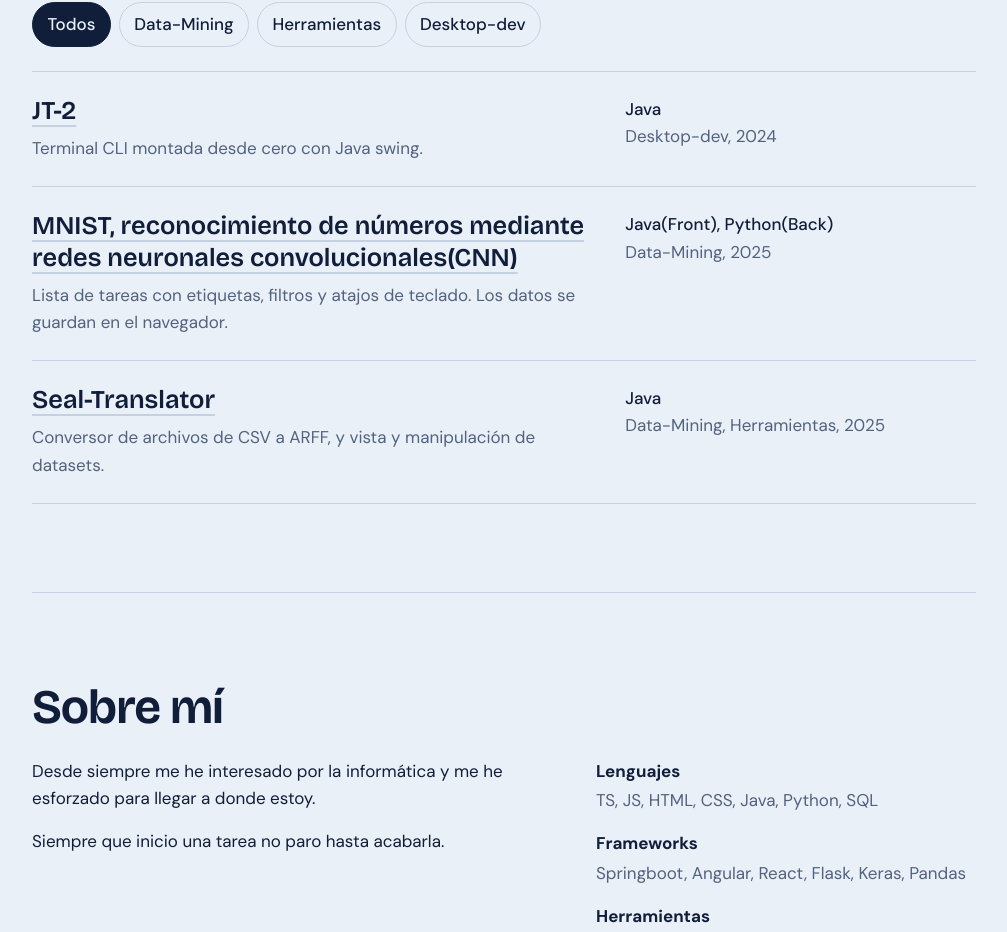
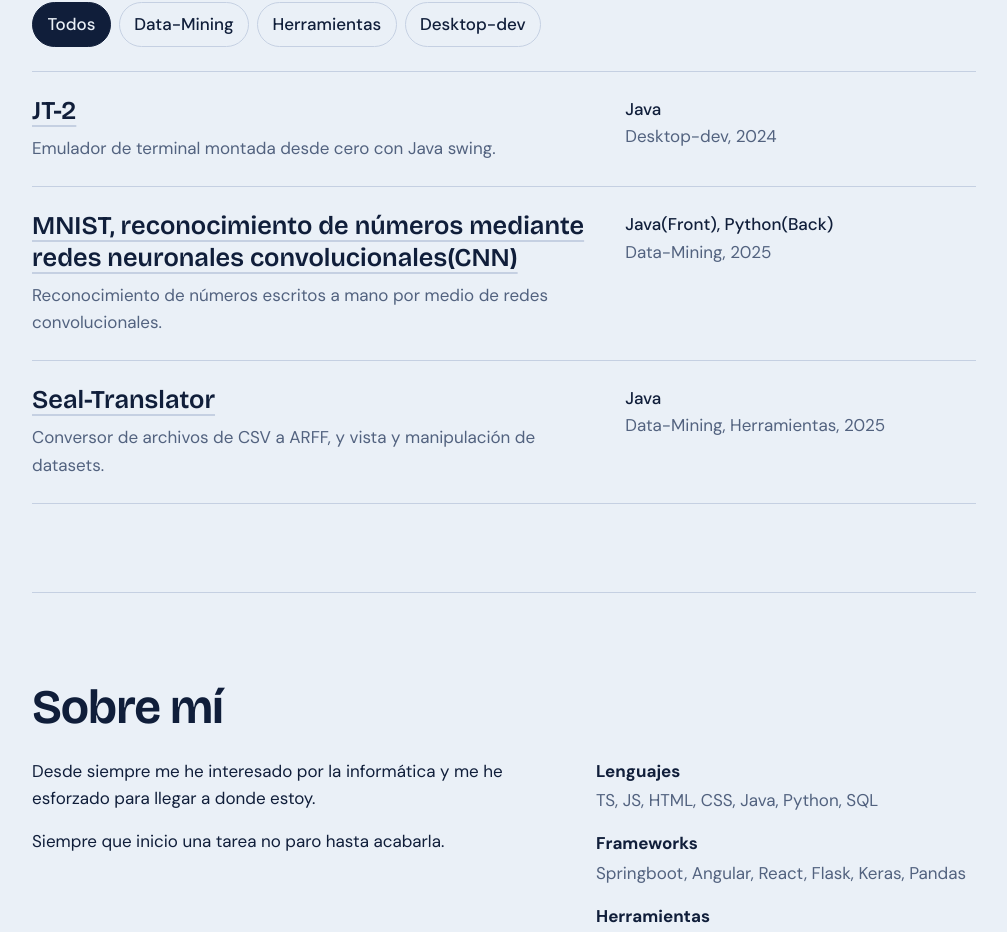
Before and after one commit to D4vsus/web, a React (Vite) app: page / in a window 1280 px wide. Shown: the part 1199-2131 px from the top of the page, without its empty margins (136-1143 px from the left). Built offline with nearby package versions, Linux system fonts and the light colour scheme.

Commit message:
hotfix: correcting the content

```diff
--- a/src/data/content.ts
+++ b/src/data/content.ts
@@ -31,7 +31,7 @@ export const CATS: Filter[] = ["Todos", "Data-Mining", "Herramientas", "Desktop-
 export const PROJECTS: Project[] = [
   {
     title: "JT-2",
-    description: "Terminal CLI montada desde cero con Java swing.",
+    description: "Emulador de terminal montada desde cero con Java swing.",
     stack: "Java",
     year: 2024,
     category: "Desktop-dev",
@@ -39,7 +39,7 @@ export const PROJECTS: Project[] = [
   },
   {
     title: "MNIST, reconocimiento de números mediante redes neuronales convolucionales(CNN)",
-    description: "Lista de tareas con etiquetas, filtros y atajos de teclado. Los datos se guardan en el navegador.",
+    description: "Reconocimiento de números escritos a mano por medio de redes convolucionales.",
     stack: "Java(Front), Python(Back)",
     year: 2025,
     category: "Data-Mining",
@@ -51,6 +51,6 @@ export const PROJECTS: Project[] = [
     stack: "Java",
     year: 2025,
     category: ["Data-Mining", "Herramientas"],
-    url: "https://github.com/D4vsus/mnist-example",
+    url: "https://github.com/D4vsus/Seal-Translator",
   },
 ];
```
